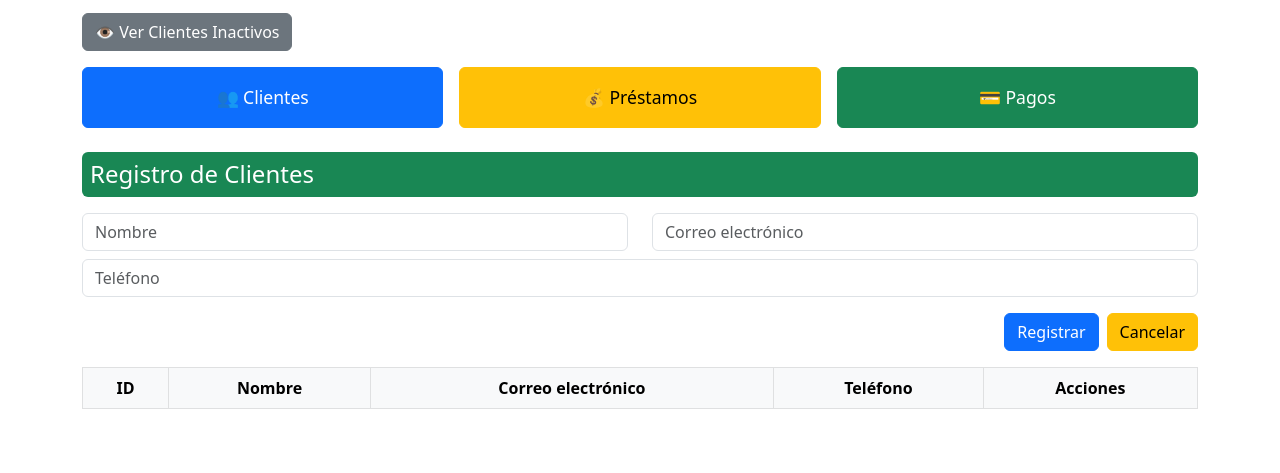
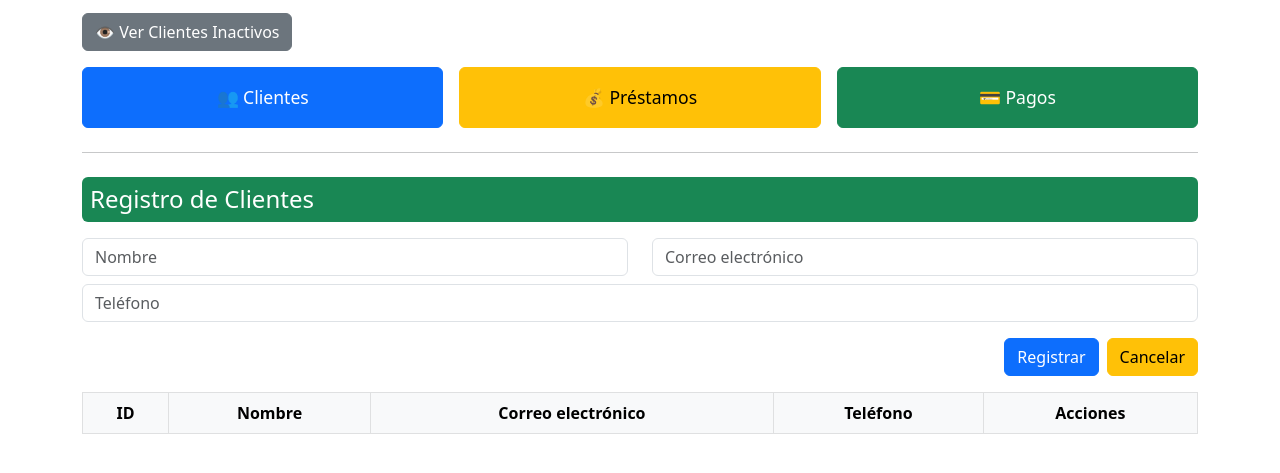
Before and after one commit to tasaycodiego76-hue/PROYECTO_FINAL_PRESTAMOS, a website: page public/index.html in a window 1280 px wide. Shown: the part 127-600 px from the top of the page. Drawn offline with nearby package versions, Linux system fonts and the light colour scheme; some packages are replaced by stand-ins of ours; no server answers; a script that the page names is missing.

Commit message:
Actualización

```diff
--- a/controllers/pagoController.js
+++ b/controllers/pagoController.js
@@ -46,7 +46,6 @@ exports.crearPago = [
 ];
 
 // Listar pagos - INCLUYE PAGOS DE CLIENTES INACTIVOS + estado del cliente
-// controllers/pagosController.js (o donde esté)
 exports.obtenerPagos = async (req, res) => {
   try {
     const sql = `
--- a/public/index.html
+++ b/public/index.html
@@ -22,7 +22,6 @@
 </div>
 
 
-    <!-- Navegación con botones grandes -->
     <div class="row mb-4 g-3">
       <div class="col-md-4">
         <a href="index.html" class="btn btn-primary w-100 py-3" style="font-size: 1.1rem;">
@@ -41,6 +40,7 @@
       </div>
     </div>
 
+    <hr class="my-4">
     <!-- Título de sección -->
     <h4 class="bg-success text-white p-2 rounded mb-3">Registro de Clientes</h4>
 
```
Also changed, not shown: public/pagos.html (+2 -0 lines), public/prestamos.html (+1 -0 lines).
